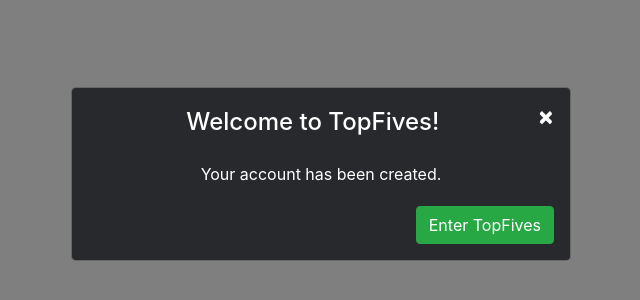
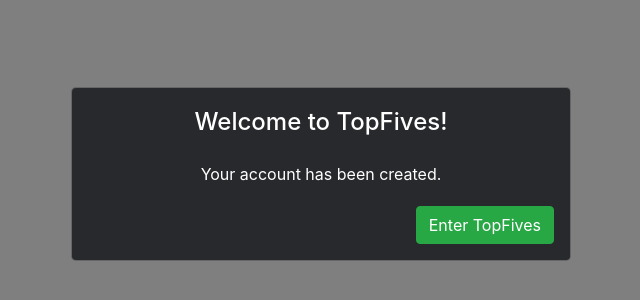
Before and after one commit to reyesren/topfives, a React (Create React App) app in the folder frontend/: page / in a window 1280 px wide. Shown: the part 226-526 px from the top of the page, without its empty margins (319-959 px from the left). Built offline with nearby package versions, Linux system fonts and the light colour scheme.

Commit message:
styles for user account creation modal

```diff
--- a/frontend/src/components/DisplayModal/DisplayModal.js
+++ b/frontend/src/components/DisplayModal/DisplayModal.js
@@ -12,8 +12,8 @@
   return (
     <Modal className="my-modal" show={show} onHide={handleClose} centered>
       <Modal.Header
-        className={props.styles ? props.styles.header : null}
-        closeButton
+        className={props.styles ? props.styles.title : null}
+        closeButton={props.styles ? false : true}
       >
         <Modal.Title className={props.styles ? props.styles.title : null}>
           {props.title}
--- a/frontend/src/styles/components/_successModal.scss
+++ b/frontend/src/styles/components/_successModal.scss
@@ -18,7 +18,6 @@
 .success-title {
   border: none;
   font-size: 24px;
-  padding-left: 16px;
   width: 100%;
   text-align: center;
 }
```
Also changed, not shown: 1 other file (tests, documents, lock files or other folders).
